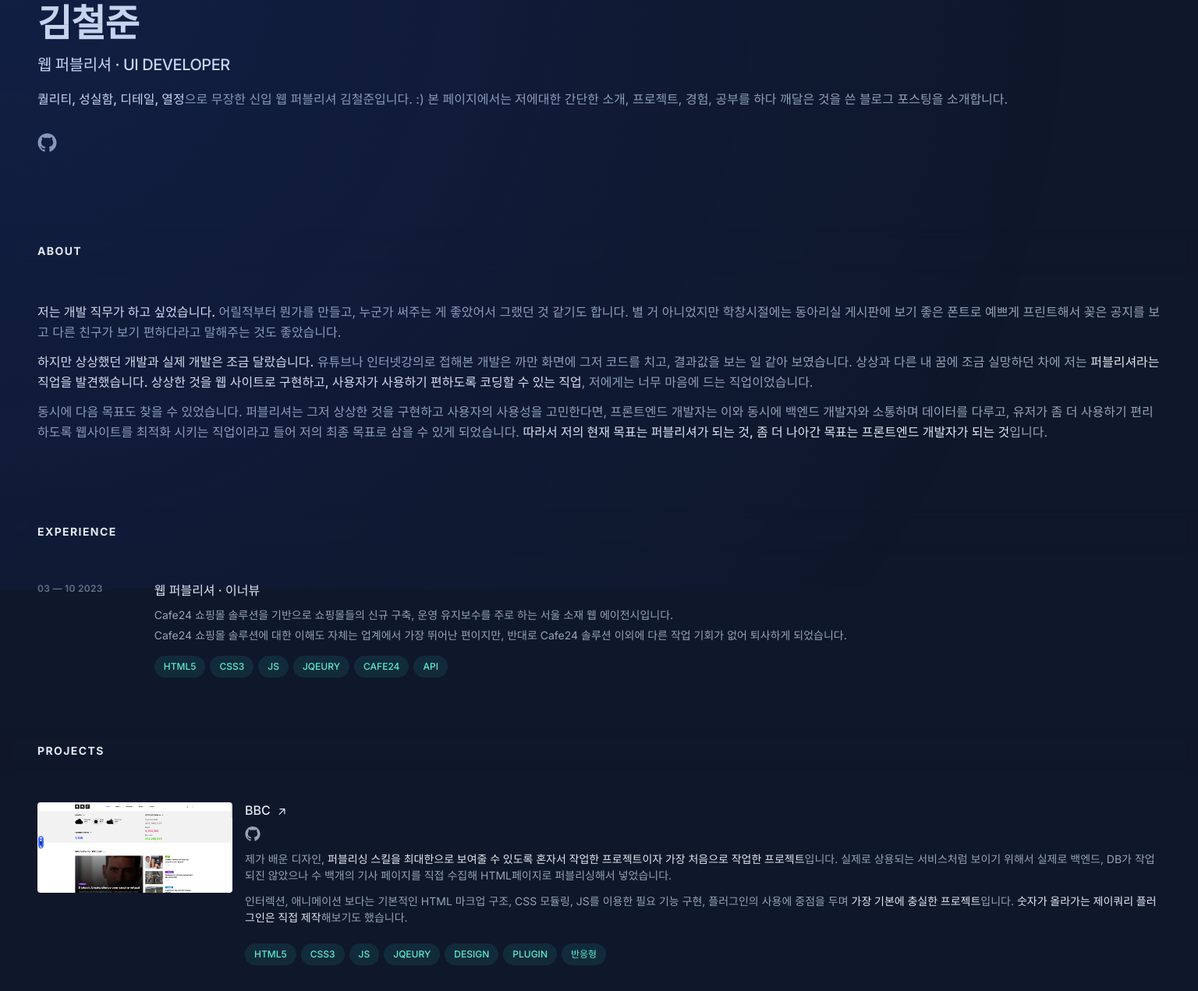
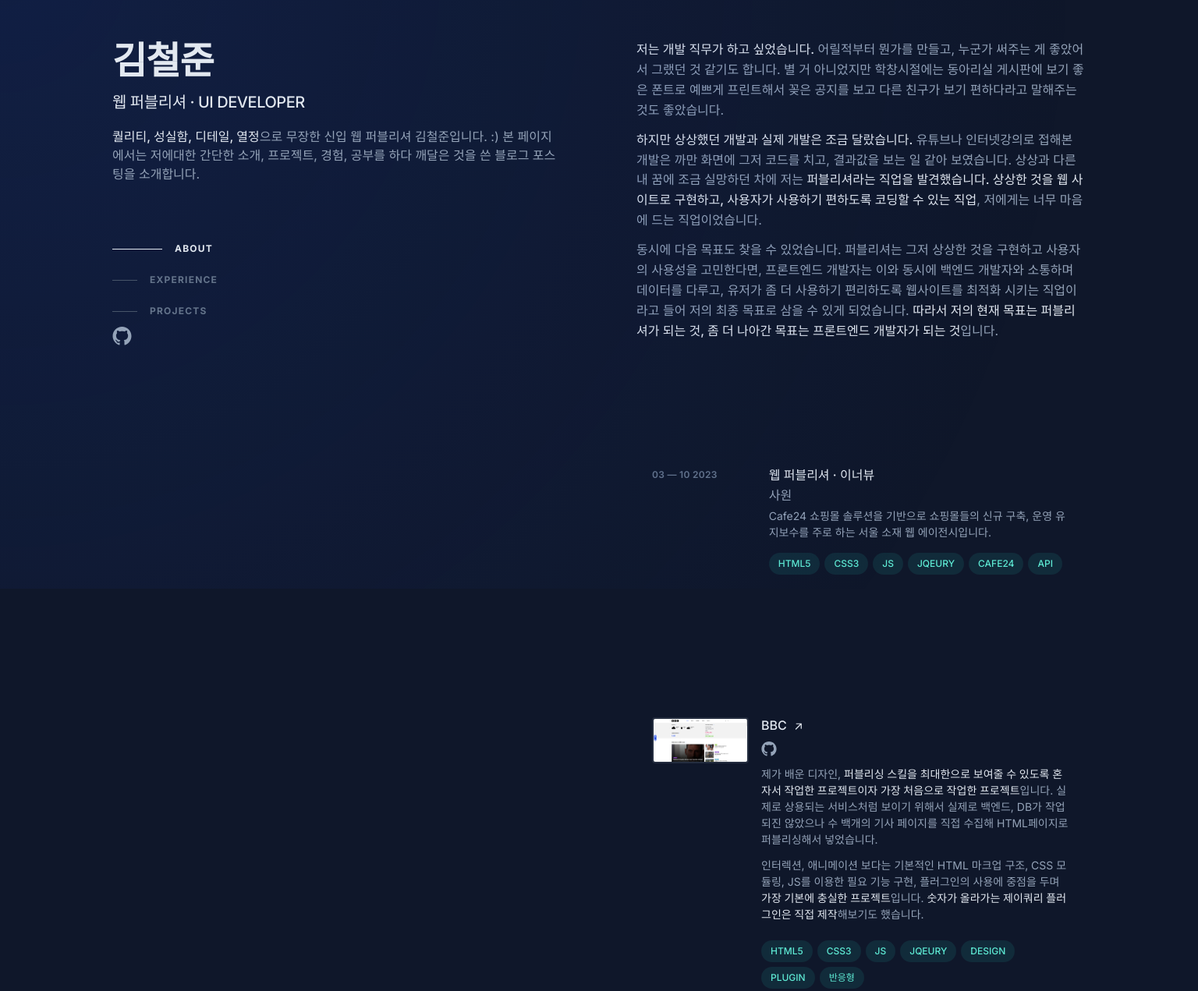
Before and after one commit to hmmiii/portfolio, a plain HTML site: page index.html in a window 1536 px wide. Shown: the part 45-1316 px from the top of the page at 78% size. Drawn offline with Linux system fonts and the light colour scheme; a web font is replaced by a local one.

Commit message:
pc 스타일 완료

```diff
--- a/css/app.css
+++ b/css/app.css
@@ -5,11 +5,12 @@
 .gradient{
     position: fixed; inset: 0;
     background: radial-gradient(circle at left top, rgba(29, 78, 216, 0.15), transparent 80%);
+    pointer-events: none;
 }
 
 body{
     background-color: #0f172a;
-    padding-top: 4.8rem;
+    padding: 4.8rem 0 5rem;
     color: #94A3B8; font-family: 'Inter', 'Pretendard', sans-serif;
 }
 
@@ -25,10 +26,6 @@ h2{
     backdrop-filter: blur(8px);
     -webkit-backdrop-filter: blur(8px);
     padding: 2.4rem;
-}
-
-p{
-    color: #94A3B8;
 }
 
 p strong{
@@ -65,6 +62,10 @@ p strong{
 
 .profile__social{
     display: flex; column-gap: 2rem;
+}
+
+nav{
+    display: none;
 }
 
 .about{
@@ -113,8 +114,13 @@ p strong{
 }
 
 .exp__name{
-    margin-bottom: 1.1rem;
-    line-height: 1.25; font-weight: 500; font-size: 1.6rem;
+    margin-bottom: 1rem;
+    font-weight: 500; font-size: 1.6rem;
+}
+
+.exp__rank{
+    margin-bottom: 0.8rem;
+    font-size: 1.6rem; font-weight: 500;
 }
 
 .exp__txt{
@@ -177,6 +183,7 @@ p strong{
 
 .writing__list a{
     display: flex;
+    color: inherit;
 }
 
 .writing__thumb{
@@ -188,13 +195,13 @@ p strong{
 }
 
 .writing__years{
-    color: #94A3B8;
     font-size: 1.4rem;
     font-weight: 600;
     line-height: 1.71;
 }
 
 .writing__name{
+    display: flex; align-items: flex-end; column-gap: 0.6rem;
     color: #E2E8F0;
     font-size: 1.6rem;
     font-weight: 500;
@@ -218,7 +225,6 @@ footer p{
 
 footer strong{
     font-weight: 500;
-    color: #94A3B8;
 }
 
 footer strong a{
@@ -259,6 +265,10 @@ footer strong a{
         display: flex; flex-direction: row-reverse;
     }
 
+    .projects__img-link{
+        align-self: flex-start;
+    }
+
     .projects__thumb{
         width: 25rem; margin-right: 1.6rem;
     }
@@ -272,6 +282,127 @@ footer strong a{
     }
 
     footer{
-        padding: 0 4.8rem 5rem;
+        padding: 0 4.8rem;
     }
 }
+
+@media screen and (min-width:1300px) {
+    body{
+        display: flex; padding: 0 9.6rem 9.6rem; flex-wrap: wrap;
+    }
+
+    h2{
+        display: none;
+    }
+
+    header,main{
+        flex: 1;
+        padding-top: 9.6rem;
+    }
+
+    header{
+        position: sticky; top: 0;
+        align-self: flex-start;
+    }
+
+    .profile__txt{
+        margin-bottom: 6.4rem;
+    }
+
+    nav{
+        display: flex; flex-direction: column;
+    }
+
+    nav a{
+        display: flex; column-gap: 1.6rem; align-items: center;
+        padding: 1.2rem 0.68rem 1.2rem 0;
+        line-height: 1.33; letter-spacing: 0.12rem; font-weight: 700; font-size: 1.2rem; text-transform: uppercase; color: #64748B;
+        transition-duration: .5s;
+    }
+
+    nav a::before{
+        content: '';
+        background-color: #475569;
+        width: 3.2rem; height: 0.1px;
+        transition: inherit;
+    }
+
+    nav a.on{
+        color: #E2E8F0;
+    }
+
+    nav a.on::before{
+        width: 6.4rem;
+        background-color: #E2E8F0;
+    }
+
+    .about, .exp, .projects{
+        margin-bottom: 14.3rem;
+    }
+
+    .projects__thumb{
+        width: 12rem;
+        border: 2px solid rgba(226, 232, 240, 0.10);
+    }
+
+    .exp__list:hover > li,
+    .projects__list:hover > li,
+    .writing__list:hover > li{
+        opacity: 0.5;
+    }
+
+    .exp__list > li,
+    .projects__list > li,
+    .writing__list > li{
+        padding: 2rem;
+        border-radius: 0.6rem;
+        transition-duration: 0.3s;
+    }
+
+    .projects__list li:hover .projects__thumb,
+    .writing__list li:hover .writing__thumb{
+        border: 2px solid rgba(226, 232, 240, 0.3);
+    }
+
+    .exp__list > li:hover,
+    .projects__list > li:hover,
+    .writing__list > li:hover{
+        background-color: rgba(30,41,59,.5);
+        box-shadow: 0 0 #0000,
+        0 0 #0000,
+        inset 0 1px 0 0 rgba(148,163,184,.1);
+        opacity: 1;
+    }
+    .projects__name, .projects__name svg,
+    .writing__name, .writing__name svg{
+        transition-duration: 0.2s;
+    }
+
+    .projects__list > li:hover .projects__name,
+    .writing__list > li:hover .writing__name{
+        color: #5eead4;
+    }
+
+    .projects__list > li:hover .projects__name svg,
+    .writing__list > li:hover .writing__name svg{
+        transform: translate(3px, -3px);
+    }
+
+    .projects__list > li:hover .projects__name svg path,
+    .writing__list > li:hover .writing__name svg path{
+        fill: #5eead4;
+    }
+
+    .writing__thumb{
+        width: 12rem; height: 7.605rem;
+        border: 2px solid rgba(226, 232, 240, 0.10);
+    }
+
+    .writing__list li:hover .writing__thumb{
+        border: 2px solid rgba(226, 232, 240, 0.3);
+    }
+
+    footer{
+        width: 100%;
+    }
+}
--- a/index.html
+++ b/index.html
@@ -15,18 +15,25 @@
 </head>
 <body>
     <div class="gradient"></div>
-    <header class="profile">
+    <header>
+        <div class="profile">
             <h1 class="profile__name">김철준</h1>
             <h3 class="profile__job">웹 퍼블리셔 · UI Developer</h3>
             <div class="profile__txt">
                 <p><strong>퀄리티, 성실함, 디테일, 열정</strong>으로 무장한 신입 웹 퍼블리셔 김철준입니다. :) 본 페이지에서는 저에대한 간단한 소개, 프로젝트, 경험, 공부를 하다 깨달은 것을 쓴 블로그 포스팅을 소개합니다.</p>
             </div>
+            <nav>
+                <a href="#about" class="on">about</a>
+                <a href="#exp">experience</a>
+                <a href="#projects">projects</a>
+            </nav>
             <div class="profile__social">
                 <a href="https://github.com/hmmiii" target="_blank"><img src="images/git.svg" alt="GITHUB LINK"></a>
             </div>
+        </div>
     </header>
     <main>
-        <section class="about">
+        <section id="about" class="about">
             <h2>about</h2>
             <div class="about__txt">
                 <p><strong>저는 개발 직무가 하고 싶었습니다.</strong> 어릴적부터 뭔가를 만들고, 누군가 써주는 게 좋았어서 그랬던 것 같기도 합니다. 별 거 아니었지만 학창시절에는 동아리실 게시판에 보기 좋은 폰트로 예쁘게 프린트해서 꽂은 공지를 보고 다른 친구가 보기 편하다라고 말해주는 것도 좋았습니다.</p>
@@ -34,16 +41,16 @@
                 <p>동시에 다음 목표도 찾을 수 있었습니다. 퍼블리셔는 그저 상상한 것을 구현하고 사용자의 사용성을 고민한다면, 프론트엔드 개발자는 이와 동시에 백엔드 개발자와 소통하며 데이터를 다루고, 유저가 좀 더 사용하기 편리하도록 웹사이트를 최적화 시키는 직업이라고 들어 저의 최종 목표로 삼을 수 있게 되었습니다. <strong>따라서 저의 현재 목표는 퍼블리셔가 되는 것, 좀 더 나아간 목표는 프론트엔드 개발자가 되는 것</strong>입니다.</p>
             </div>
         </section>
-        <section class="exp">
+        <section id="exp" class="exp">
             <h2>experience</h2>
             <ul class="exp__list">
                 <li>
                     <small class="exp__period">03 — 10 2023</small>
                     <div class="exp__content">
                         <h3 class="exp__name">웹 퍼블리셔 · 이너뷰</h3>
+                        <div class="exp__rank">사원</div>
                         <div class="exp__txt">
                             <p>Cafe24 쇼핑몰 솔루션을 기반으로 쇼핑몰들의 신규 구축, 운영 유지보수를 주로 하는 서울 소재 웹 에이전시입니다.</p>
-                            <p>Cafe24 쇼핑몰 솔루션에 대한 이해도 자체는 업계에서 가장 뛰어난 편이지만, 반대로 Cafe24 솔루션 이외에 다른 작업 기회가 없어 퇴사하게 되었습니다.</p>
                         </div>
                         <ul class="hash">
                             <li>html5</li>
@@ -57,12 +64,17 @@
                 </li>
             </ul>
         </section>
-        <section class="projects">
+        <section id="projects" class="projects">
             <h2>projects</h2>
             <ul class="projects__list">
                 <li>
                     <div class="projects__content">
-                        <h3 class="projects__name"><a href="https://hmmiii.github.io/bbc/" target="_blank" class="projects__tit-link">BBC<img src="images/ico_arrow.svg" alt="링크 아이콘"></a></h3>
+                        <h3 class="projects__name"><a href="https://hmmiii.github.io/bbc/" target="_blank" class="projects__tit-link">
+                            BBC
+                            <svg width="17" height="17" viewBox="0 0 17 17" fill="none" xmlns="http://www.w3.org/2000/svg">
+                                <path fill-rule="evenodd" clip-rule="evenodd" d="M5.036 12.464C5.1485 12.5764 5.301 12.6395 5.46 12.6395C5.619 12.6395 5.7715 12.5764 5.884 12.464L11.66 6.68801V11.24C11.66 11.3991 11.7232 11.5518 11.8357 11.6643C11.9483 11.7768 12.1009 11.84 12.26 11.84C12.4191 11.84 12.5717 11.7768 12.6843 11.6643C12.7968 11.5518 12.86 11.3991 12.86 11.24V5.24001C12.86 5.08088 12.7968 4.92827 12.6843 4.81575C12.5717 4.70323 12.4191 4.64001 12.26 4.64001H6.26C6.10087 4.64001 5.94826 4.70323 5.83573 4.81575C5.72321 4.92827 5.66 5.08088 5.66 5.24001C5.66 5.39914 5.72321 5.55176 5.83573 5.66428C5.94826 5.7768 6.10087 5.84001 6.26 5.84001H10.812L5.036 11.616C4.92364 11.7285 4.86053 11.881 4.86053 12.04C4.86053 12.199 4.92364 12.3515 5.036 12.464Z" fill="#E2E8F0"/>
+                            </svg>
+                    </h3>
                         <a href="https://github.com/hmmiii/bbc" target="_blank" class="projects__git"><img src="images/git.svg" alt="GITHUB REPO LINK"></a>
                         <div class="projects__txt">
                             <p>제가 배운 디자인, <strong>퍼블리싱 스킬을 최대한으로 보여줄 수 있도록 혼자서 작업한 프로젝트이자 가장 처음으로 작업한 프로젝트</strong>입니다. 실제로 상용되는 서비스처럼 보이기 위해서 실제로 백엔드, DB가 작업되진 않았으나 수 백개의 기사 페이지를 직접 수집해 HTML페이지로 퍼블리싱해서 넣었습니다.</p>
@@ -82,7 +94,7 @@
                 </li>
             </ul>
         </section>
-        <section class="writing">
+        <section id="writing" class="writing">
             <h2>writing</h2>
             <ul class="writing__list">
                 <li>
@@ -90,7 +102,12 @@
                         <img src="images/thumbs/writing/bem.jpeg" alt="BEM 명명법을 잘못 이해한 사례의 썸네일 이미지" class="writing__thumb">
                         <div class="writing__desc">
                             <small class="writing__years">2023</small>
-                            <h3 class="writing__name">BEM 명명법을 잘못 이해한 사례<img src="images/ico_arrow.svg" alt="링크 아이콘"></h3>
+                            <h3 class="writing__name">
+                                BEM 명명법을 잘못 이해한 사례
+                                <svg width="17" height="17" viewBox="0 0 17 17" fill="none" xmlns="http://www.w3.org/2000/svg">
+                                    <path fill-rule="evenodd" clip-rule="evenodd" d="M5.036 12.464C5.1485 12.5764 5.301 12.6395 5.46 12.6395C5.619 12.6395 5.7715 12.5764 5.884 12.464L11.66 6.68801V11.24C11.66 11.3991 11.7232 11.5518 11.8357 11.6643C11.9483 11.7768 12.1009 11.84 12.26 11.84C12.4191 11.84 12.5717 11.7768 12.6843 11.6643C12.7968 11.5518 12.86 11.3991 12.86 11.24V5.24001C12.86 5.08088 12.7968 4.92827 12.6843 4.81575C12.5717 4.70323 12.4191 4.64001 12.26 4.64001H6.26C6.10087 4.64001 5.94826 4.70323 5.83573 4.81575C5.72321 4.92827 5.66 5.08088 5.66 5.24001C5.66 5.39914 5.72321 5.55176 5.83573 5.66428C5.94826 5.7768 6.10087 5.84001 6.26 5.84001H10.812L5.036 11.616C4.92364 11.7285 4.86053 11.881 4.86053 12.04C4.86053 12.199 4.92364 12.3515 5.036 12.464Z" fill="#E2E8F0"/>
+                                </svg>
+                            </h3>
                         </div>
                     </a>
                 </li>
@@ -99,7 +116,12 @@
                         <img src="images/thumbs/writing/carousel.jpg" alt="플러그인 없이 바닐라 자바스크립트로 초간단 이미지 슬라이드 만들기의 썸네일 이미지" class="writing__thumb">
                         <div class="writing__desc">
                             <small class="writing__years">2023</small>
-                            <h3 class="writing__name">바닐라 자바스크립트로 초간단 이미지 슬라이드 만들기<img src="images/ico_arrow.svg" alt="링크 아이콘"></h3>
+                            <h3 class="writing__name">
+                                바닐라 자바스크립트로 초간단 이미지 슬라이드 만들기
+                                <svg width="17" height="17" viewBox="0 0 17 17" fill="none" xmlns="http://www.w3.org/2000/svg">
+                                    <path fill-rule="evenodd" clip-rule="evenodd" d="M5.036 12.464C5.1485 12.5764 5.301 12.6395 5.46 12.6395C5.619 12.6395 5.7715 12.5764 5.884 12.464L11.66 6.68801V11.24C11.66 11.3991 11.7232 11.5518 11.8357 11.6643C11.9483 11.7768 12.1009 11.84 12.26 11.84C12.4191 11.84 12.5717 11.7768 12.6843 11.6643C12.7968 11.5518 12.86 11.3991 12.86 11.24V5.24001C12.86 5.08088 12.7968 4.92827 12.6843 4.81575C12.5717 4.70323 12.4191 4.64001 12.26 4.64001H6.26C6.10087 4.64001 5.94826 4.70323 5.83573 4.81575C5.72321 4.92827 5.66 5.08088 5.66 5.24001C5.66 5.39914 5.72321 5.55176 5.83573 5.66428C5.94826 5.7768 6.10087 5.84001 6.26 5.84001H10.812L5.036 11.616C4.92364 11.7285 4.86053 11.881 4.86053 12.04C4.86053 12.199 4.92364 12.3515 5.036 12.464Z" fill="#E2E8F0"/>
+                                </svg>
+                            </h3>
                         </div>
                     </a>
                 </li>
```
Lines whose indentation alone changed are shown as unchanged.
